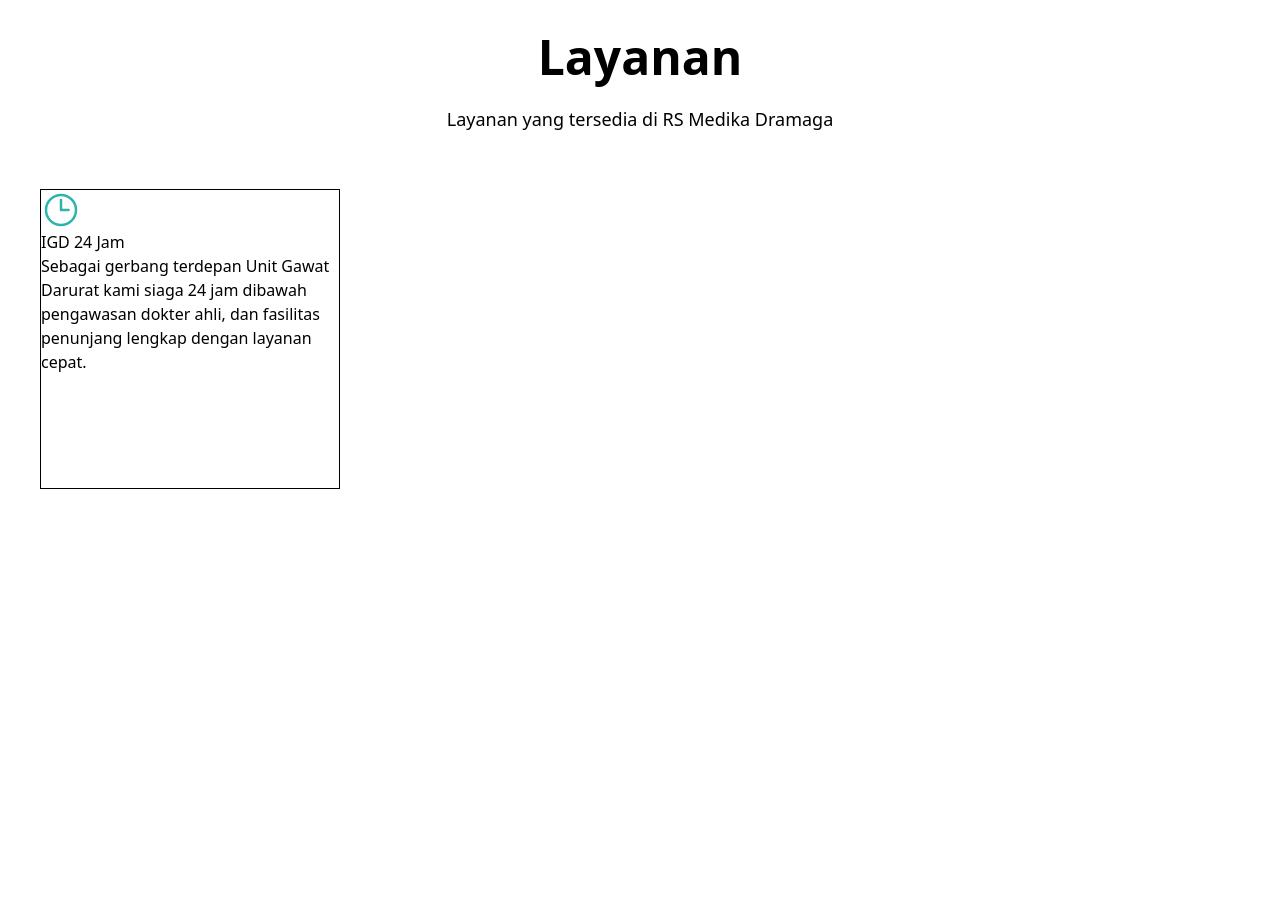
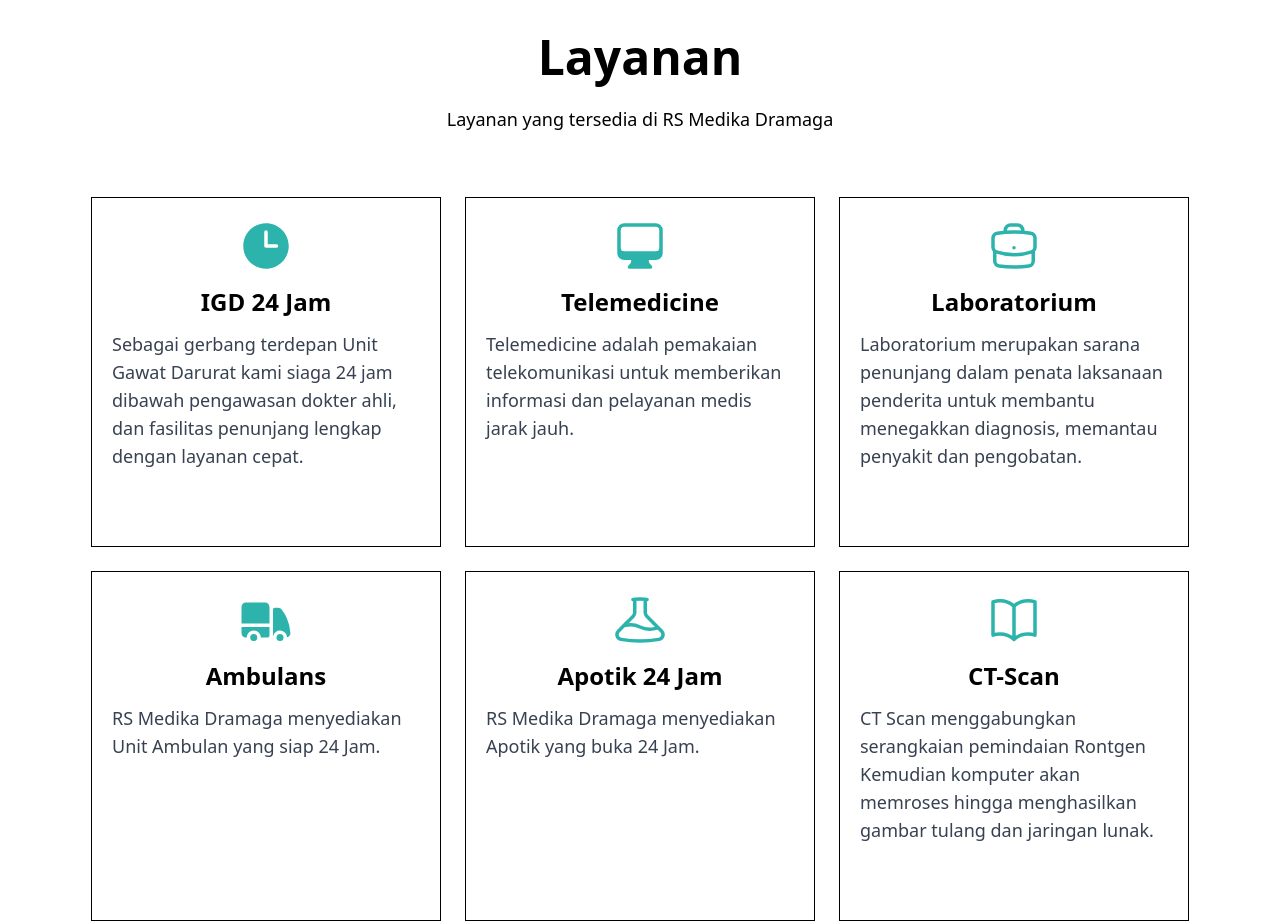
Before and after one commit to Gustinurislam/RsmdClone, a React (Vite) app: page / in a window 1280 px wide. Shown: the part 1160-2081 px from the top of the page. Before the commit the page ends 1649 px from the top, so only its background shows below. Built offline with nearby package versions, Linux system fonts and the light colour scheme.

Commit message:
update page layanan

```diff
--- a/src/components/Layanan.jsx
+++ b/src/components/Layanan.jsx
@@ -1,19 +1,56 @@
-import { ClockIcon } from "@heroicons/react/24/outline"
+import { ClockIcon,ComputerDesktopIcon, TruckIcon } from "@heroicons/react/24/solid"
+import { BriefcaseIcon, BeakerIcon, BookOpenIcon } from "@heroicons/react/24/outline"
 
 export default function Layanan() {
     return (
         <>
-            <div className="text-center">
-                <h1 className=" text-5xl font-bold mt-24">Layanan</h1>
-                <p className="text-lg font-medium mt-6">Layanan yang tersedia di RS Medika Dramaga</p>
-            </div>
+            <div className="flex flex-col items-center">
+                <div className="text-center">
+                    <h1 className=" text-5xl font-bold mt-24">Layanan</h1>
+                    <p className="text-lg font-medium mt-6">Layanan yang tersedia di RS Medika Dramaga</p>
+                </div>
 
-            <div className="pt-14 px-10">
-                <div className="border border-black w-[300px] h-[300px]">
-                    <div><ClockIcon className="w-10 h-10 text-primary" /></div>
-                    <h3>IGD 24 Jam</h3>
-                    <span>Sebagai gerbang terdepan Unit Gawat Darurat kami siaga 24 jam dibawah pengawasan dokter ahli, dan fasilitas penunjang lengkap dengan layanan cepat.
-                    </span>
+                <div className="mt-16 grid grid-cols-3 gap-6 flex-wrap">
+
+                    <div className="border border-black w-[350px] h-[350px] space-y-3 p-5 text-center">
+                        <div className="flex justify-center"><ClockIcon className="w-14 h-14 text-primary" /></div>
+                        <h3 className="text-2xl font-bold">IGD 24 Jam</h3>
+                        <p className="text-lg text-left text-gray-700">Sebagai gerbang terdepan Unit Gawat Darurat kami siaga 24 jam dibawah pengawasan dokter ahli, dan fasilitas penunjang lengkap dengan layanan cepat.
+                        </p>
+                    </div>
+                    <div className="border border-black w-[350px] h-[350px] space-y-3 p-5 text-center">
+                        <div className="flex justify-center"><ComputerDesktopIcon className="w-14 h-14 text-primary" /></div>
+                        <h3 className="text-2xl font-bold">Telemedicine</h3>
+                        <p className="text-lg text-left text-gray-700">Telemedicine adalah pemakaian telekomunikasi untuk memberikan informasi dan pelayanan medis jarak jauh.
+                        </p>
+                    </div>
+                    <div className="border border-black w-[350px] h-[350px] space-y-3 p-5 text-center">
+                        <div className="flex justify-center"><BriefcaseIcon className="w-14 h-14 text-primary" /></div>
+                        <h3 className="text-2xl font-bold">Laboratorium</h3>
+                        <p className="text-lg text-left text-gray-700">Laboratorium merupakan sarana penunjang dalam penata laksanaan penderita untuk membantu menegakkan diagnosis, memantau penyakit dan pengobatan.
+                        </p>
+                    </div>
+
+                    <div className="border border-black w-[350px] h-[350px] space-y-3 p-5 text-center">
+                        <div className="flex justify-center"><TruckIcon className="w-14 h-14 text-primary" /></div>
+                        <h3 className="text-2xl font-bold">Ambulans</h3>
+                        <p className="text-lg text-left text-gray-700">RS Medika Dramaga menyediakan Unit Ambulan yang siap 24 Jam.
+                        </p>
+                    </div>
+                    <div className="border border-black w-[350px] h-[350px] space-y-3 p-5 text-center">
+                        <div className="flex justify-center"><BeakerIcon className="w-14 h-14 text-primary" /></div>
+                        <h3 className="text-2xl font-bold">Apotik 24 Jam</h3>
+                        <p className="text-lg text-left text-gray-700">RS Medika Dramaga menyediakan Apotik yang buka 24 Jam.
+                        </p>
+                    </div>
+                    <div className="border border-black w-[350px] h-[350px] space-y-3 p-5 text-center">
+                        <div className="flex justify-center"><BookOpenIcon className="w-14 h-14 text-primary" /></div>
+                        <h3 className="text-2xl font-bold">CT-Scan</h3>
+                        <p className="text-lg text-left text-gray-700">CT Scan menggabungkan serangkaian pemindaian Rontgen Kemudian komputer akan memroses hingga menghasilkan gambar tulang dan jaringan lunak.
+                        </p>
+                    </div>
+
+
                 </div>
             </div>
         </>
```
